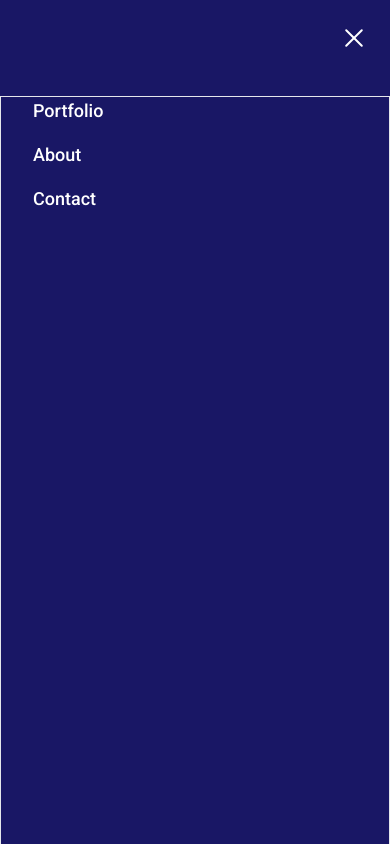
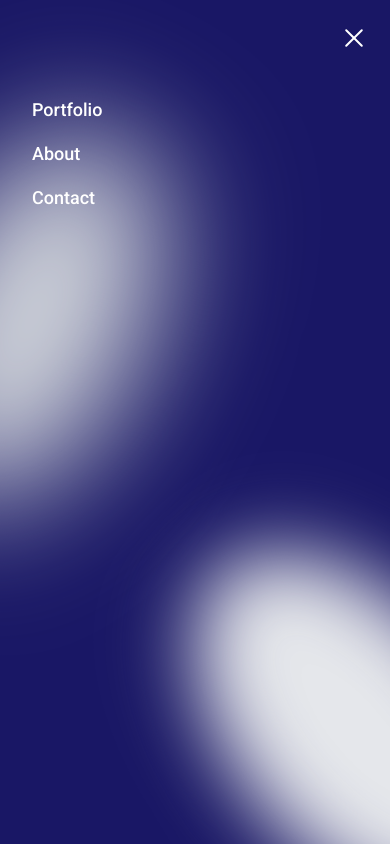
Before and after one commit to John-Kibirige/react-portfolio, a React (Vite) app: page / in a window 390 px wide. Both pictures are taken after a click on the element 354 px from the left and 37 px from the top of the page. Shown: the top 844 px of the page. Built offline with nearby package versions, Linux system fonts and the light colour scheme; some icons are missing.

Commit message:
Add background blur effects when humberger menu is clicked

```diff
--- a/src/components/Header.jsx
+++ b/src/components/Header.jsx
@@ -34,7 +34,7 @@ const Header = () => {
         <div
           className={`nav-items ${
             menuClicked
-              ? 'block absolute top-24 border left-0 w-full h-[100vh] z-50  bg-zei-800'
+              ? 'block absolute top-24 left-0 w-full h-[100vh] z-50  bg-zei-800'
               : 'hidden'
           } sm:block sm:static`}>
           <ul className="lists flex flex-col px-8 sm:flex-row sm:items-center">
@@ -71,6 +71,20 @@ const Header = () => {
               </a>
             </li>
           </ul>
+
+          <div
+            className={`shape-one ${
+              menuClicked && windowSize < 640
+                ? 'h-[400px] w-[226px] bg-gray-300 rounded-[50%] rotate-[25deg] absolute top-5 left-[-80px] filter blur-3xl -z-40'
+                : ''
+            } `}></div>
+
+          <div
+            className={`shape-two ${
+              menuClicked && windowSize
+                ? 'h-[420px] w-[244px] bg-gray-200 rotate-[-40deg] absolute bottom-0 right-[-90px] rounded-[50%] filter blur-2xl'
+                : ''
+            }`}></div>
         </div>
 
         <div
```
